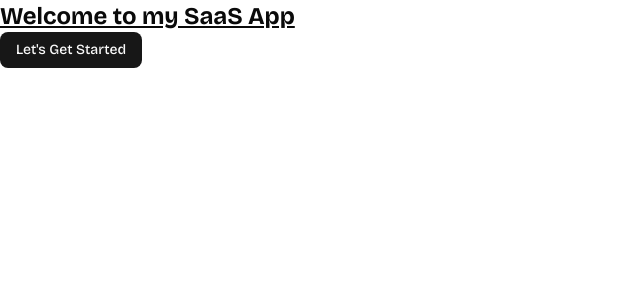
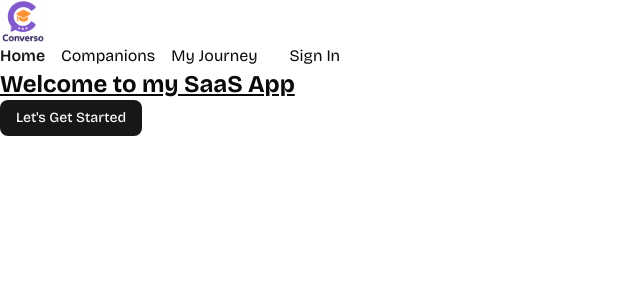
Before and after one commit to denizaskr/saas_app, a Next.js app: page / in a window 1280 px wide. Shown: the top 300 px of the page, without its empty margins (0-640 px from the left). Built offline with nearby package versions, Linux system fonts and the light colour scheme.

Commit message:
Implement Navigation Bar

```diff
--- a/app/companions/page.tsx
+++ b/app/companions/page.tsx
@@ -0,0 +1,9 @@
+import React from 'react'
+
+const Companions = () => {
+  return (
+    <div>Companions</div>
+  )
+}
+
+export default Companions
--- a/app/layout.tsx
+++ b/app/layout.tsx
@@ -1,6 +1,7 @@
 import type { Metadata } from "next";
 import { Bricolage_Grotesque } from "next/font/google";
 import "./globals.css";
+import Navbar from "@/components/Navbar";
 
 const bricolage = Bricolage_Grotesque({
   variable: "--font-bricolage",
@@ -19,7 +20,10 @@ export default function RootLayout({
 }>) {
   return (
     <html lang="en">
-      <body className={`${bricolage.variable} antialiased`}>{children}</body>
+      <body className={`${bricolage.variable} antialiased`}>
+        <Navbar/>
+        {children}
+        </body>
     </html>
   );
 }
--- /dev/null
+++ b/components/NavItems.tsx
@@ -0,0 +1,26 @@
+"use client"
+import Link from "next/link"
+import { usePathname } from "next/navigation"
+import { cn } from "@/lib/utils"
+
+const navItems=[
+    {label:'Home' , href:"/"},
+    {label:'Companions', href:"/companions"},
+    {label:"My Journey", href:"my-journey"},
+]
+const NavItems = () => {
+   const pathname= usePathname();
+  return (
+    <nav className="flex items-center gap-4">
+        {navItems.map(({label, href})=>(
+            <Link href={href}
+            key={label}
+            className={cn(pathname == href && 'text-primary font-semibold' )}>
+            {label}
+            </Link>
+        ))}
+    </nav>
+  )
+}
+
+export default NavItems
--- /dev/null
+++ b/components/Navbar.tsx
@@ -0,0 +1,27 @@
+import Link from "next/link"
+import Image from "next/image"
+import NavItems from "./NavItems"
+
+const Navbar = () => {
+  return (
+    <nav className='nav'>
+        <Link href="/">
+        <div className="flex items-center gap-2.5 cursor-pointer">
+        <Image
+        src="/images/logo.svg"
+         alt="logo"
+         width={46}
+         height={44}
+         />
+        </div>
+        </Link>
+        <div className="flex items-center gap-8">
+        <NavItems/>
+        <p>Sign In</p>
+        </div>
+
+    </nav>
+  )
+}
+
+export default Navbar
```
